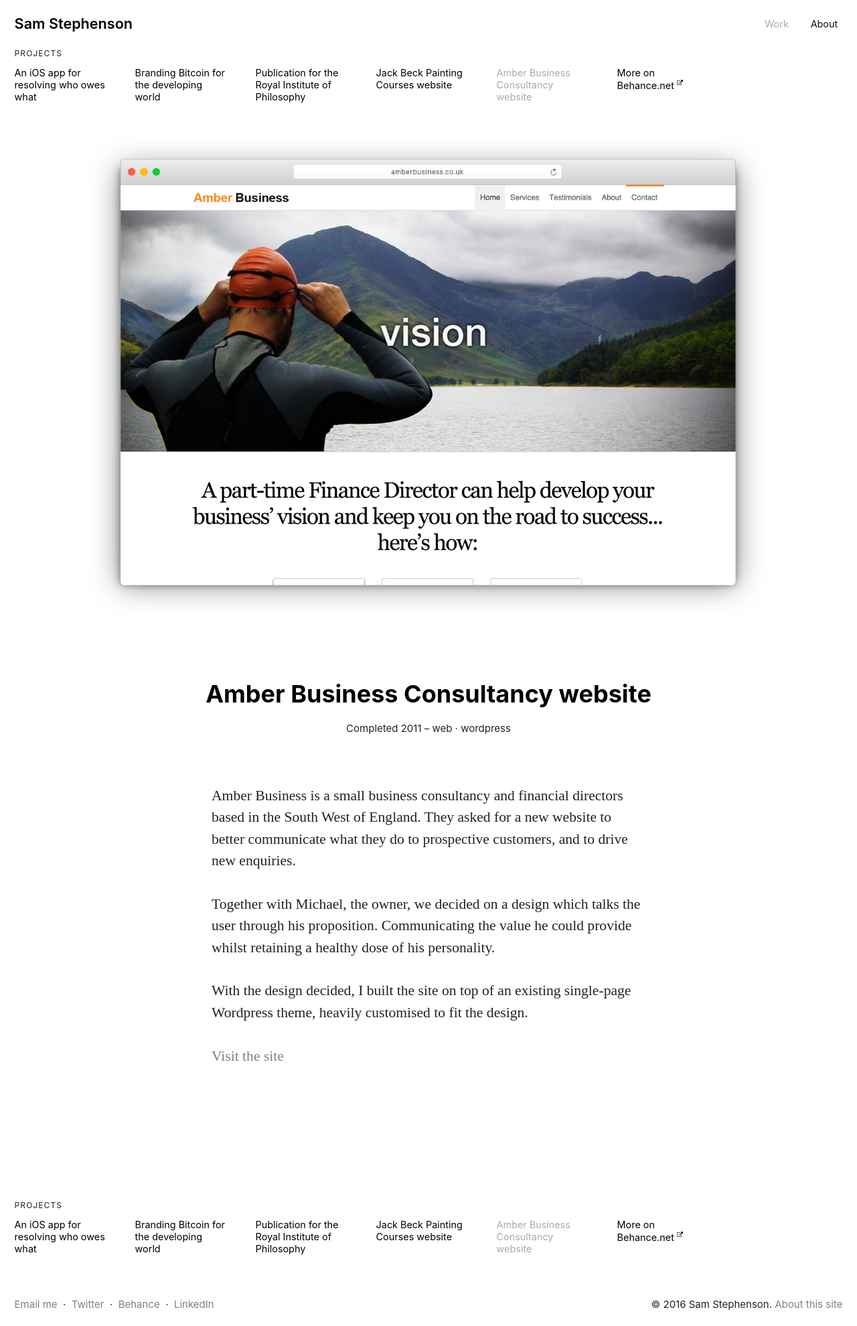
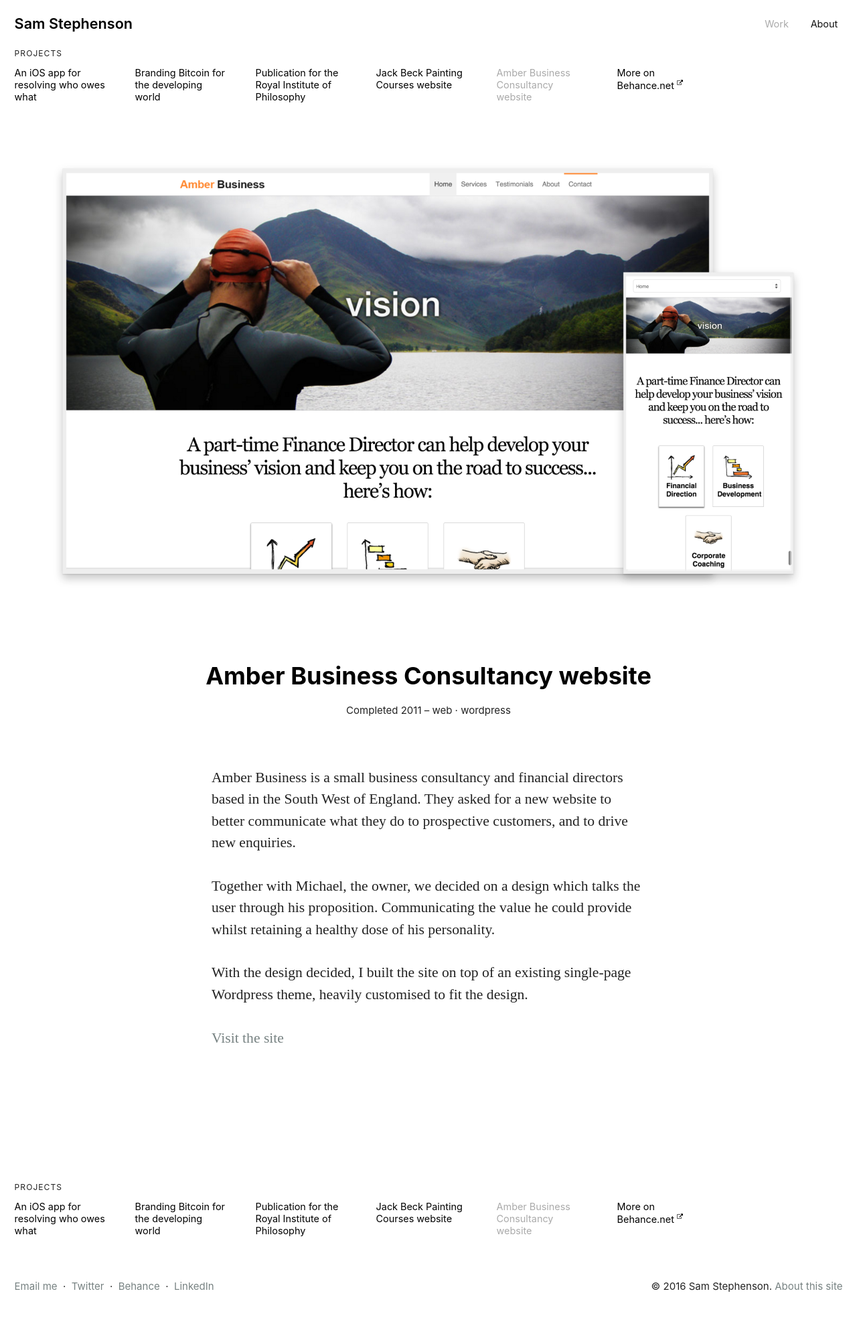
Before and after one commit to samstephenson/samstephenson.github.io, a Jekyll site: the page built from work/_posts/2016-01-17-Amber-Business.md, in a window 1280 px wide. Shown: the whole page at 67% size. Built offline with Jekyll 4.4.1, drawn with Linux system fonts in a browser that asks for light colours; nearby versions of some CDN libraries; after the commit the page ends 1953 px from its top, so only the background shows below that.

Commit message:
responsive mockup

```diff
--- a/work/_posts/2016-01-17-Amber-Business.md
+++ b/work/_posts/2016-01-17-Amber-Business.md
@@ -3,7 +3,7 @@
 title: Amber Business Consultancy website
 status: Completed 2011
 tags: web wordpress
-img: /images/amber/browser.jpg
+img: /images/amber/mockup.png
 thumb: /images/amber/thumb.png
 ---
 
```
Also changed, not shown: images/amber/mockup.png (added).
